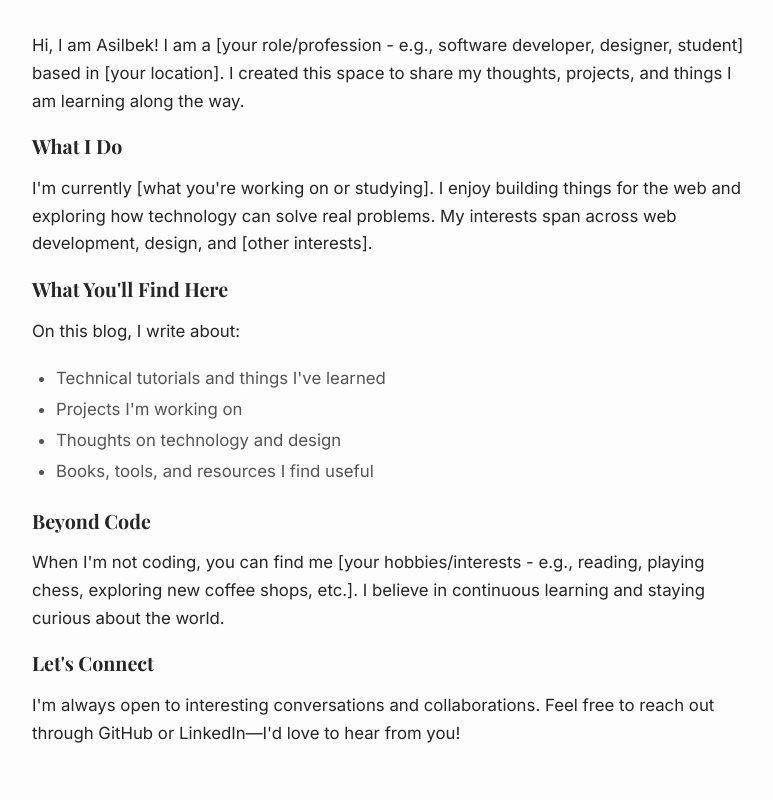
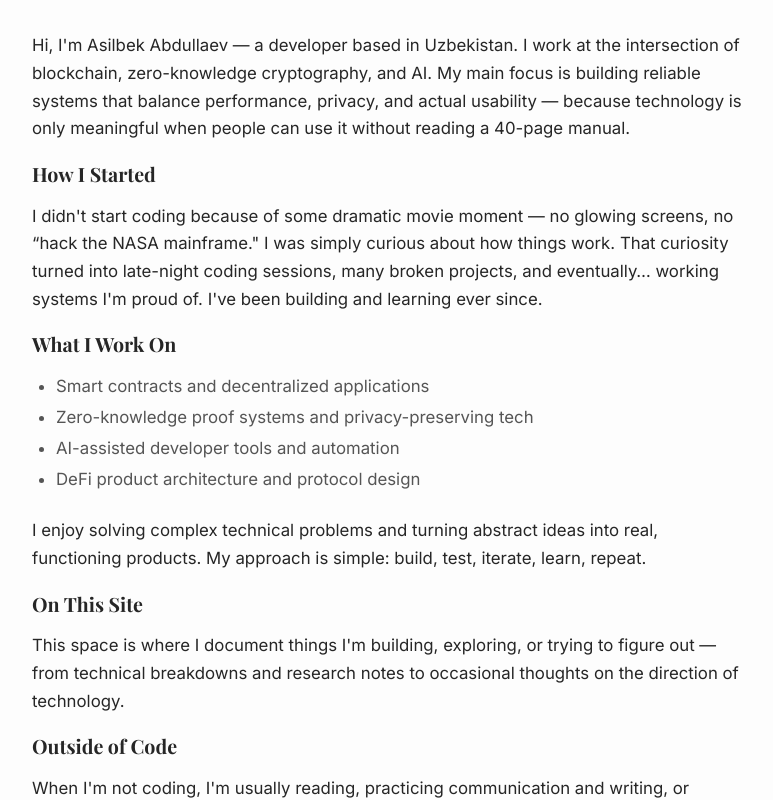
Before and after one commit to asilbek-0311/personal-blog, a Next.js app: page /about in a window 1280 px wide. Shown: the part 260-1060 px from the top of the page, without its empty margins (249-1022 px from the left). Built offline with nearby package versions, Linux system fonts and the light colour scheme; a web font is replaced by a local one.

Commit message:
fix: update AboutPage content for improved clarity and personal branding

```diff
--- a/src/app/about/page.tsx
+++ b/src/app/about/page.tsx
@@ -10,41 +10,41 @@ export default function AboutPage() {
 
       <div className={styles.content}>
       <p>
-          Hi, I am Asilbek! I am a [your role/profession - e.g., software developer,
-          designer, student] based in [your location]. I created this space to share
-          my thoughts, projects, and things I am learning along the way.
+        Hi, I&apos;m Asilbek Abdullaev — a developer based in Uzbekistan. I work at the intersection of blockchain, zero-knowledge cryptography, and AI. My main focus is building reliable systems that balance performance, privacy, and actual usability — because technology is only meaningful when people can use it without reading a 40-page manual.
       </p>
 
-        <h3>What I Do</h3>
+      <h3>How I Started</h3>
       <p>
-          I&apos;m currently [what you&apos;re working on or studying]. I enjoy building things
-          for the web and exploring how technology can solve real problems. My interests
-          span across web development, design, and [other interests].
+        I didn&apos;t start coding because of some dramatic movie moment — no glowing screens, no “hack the NASA mainframe." I was simply curious about how things work. That curiosity turned into late-night coding sessions, many broken projects, and eventually… working systems I'm proud of. I&apos;ve been building and learning ever since.
       </p>
 
-        <h3>What You&apos;ll Find Here</h3>
-        <p>
-          On this blog, I write about:
-        </p>
+      <h3>What I Work On</h3>
       <ul>
-          <li>Technical tutorials and things I&apos;ve learned</li>
-          <li>Projects I&apos;m working on</li>
-          <li>Thoughts on technology and design</li>
-          <li>Books, tools, and resources I find useful</li>
+        <li>Smart contracts and decentralized applications</li>
+        <li>Zero-knowledge proof systems and privacy-preserving tech</li>
+        <li>AI-assisted developer tools and automation</li>
+        <li>DeFi product architecture and protocol design</li>
       </ul>
 
-        <h3>Beyond Code</h3>
       <p>
-          When I&apos;m not coding, you can find me [your hobbies/interests - e.g., reading,
-          playing chess, exploring new coffee shops, etc.]. I believe in continuous
-          learning and staying curious about the world.
+        I enjoy solving complex technical problems and turning abstract ideas into real, functioning products. My approach is simple: build, test, iterate, learn, repeat.
+      </p>
+
+      <h3>On This Site</h3>
+      <p>
+        This space is where I document things I&apos;m building, exploring, or trying to figure out — from technical breakdowns and research notes to occasional thoughts on the direction of technology.
+      </p>
+
+      <h3>Outside of Code</h3>
+      <p>
+        When I&apos;m not coding, I&apos;m usually reading, practicing communication and writing, or learning something completely unrelated (because curiosity doesn&apos;t turn off). Also — strong coffee is part of the workflow, not optional.
       </p>
 
       <h3>Let&apos;s Connect</h3>
       <p>
-          I&apos;m always open to interesting conversations and collaborations. Feel free
-          to reach out through GitHub or LinkedIn—I&apos;d love to hear from you!
+        If you&apos;re building something interesting — especially in blockchain, cryptography, or AI — I&apos;d love to connect. I&apos;m always open to collaboration, conversations, or exchanging ideas.
       </p>
+
       </div>
     </div>
   );
```
Lines whose indentation alone changed are shown as unchanged.
